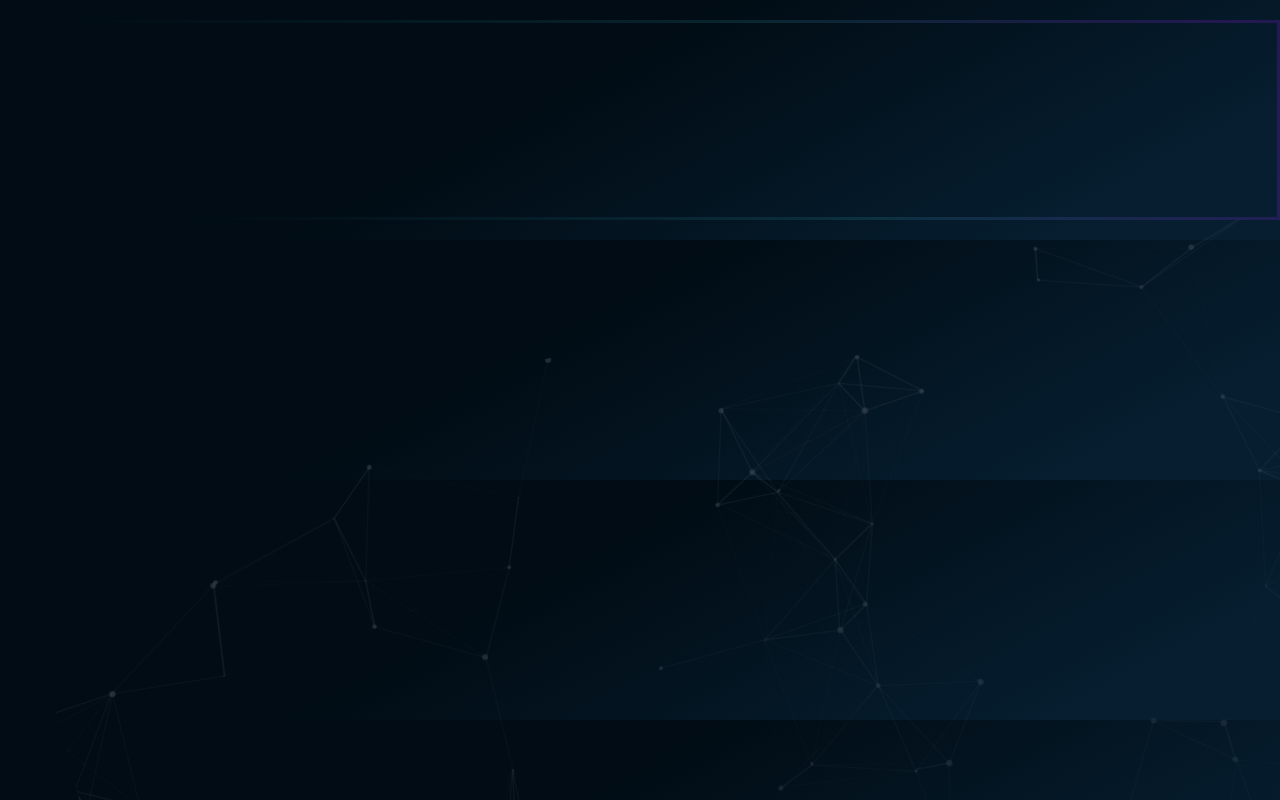
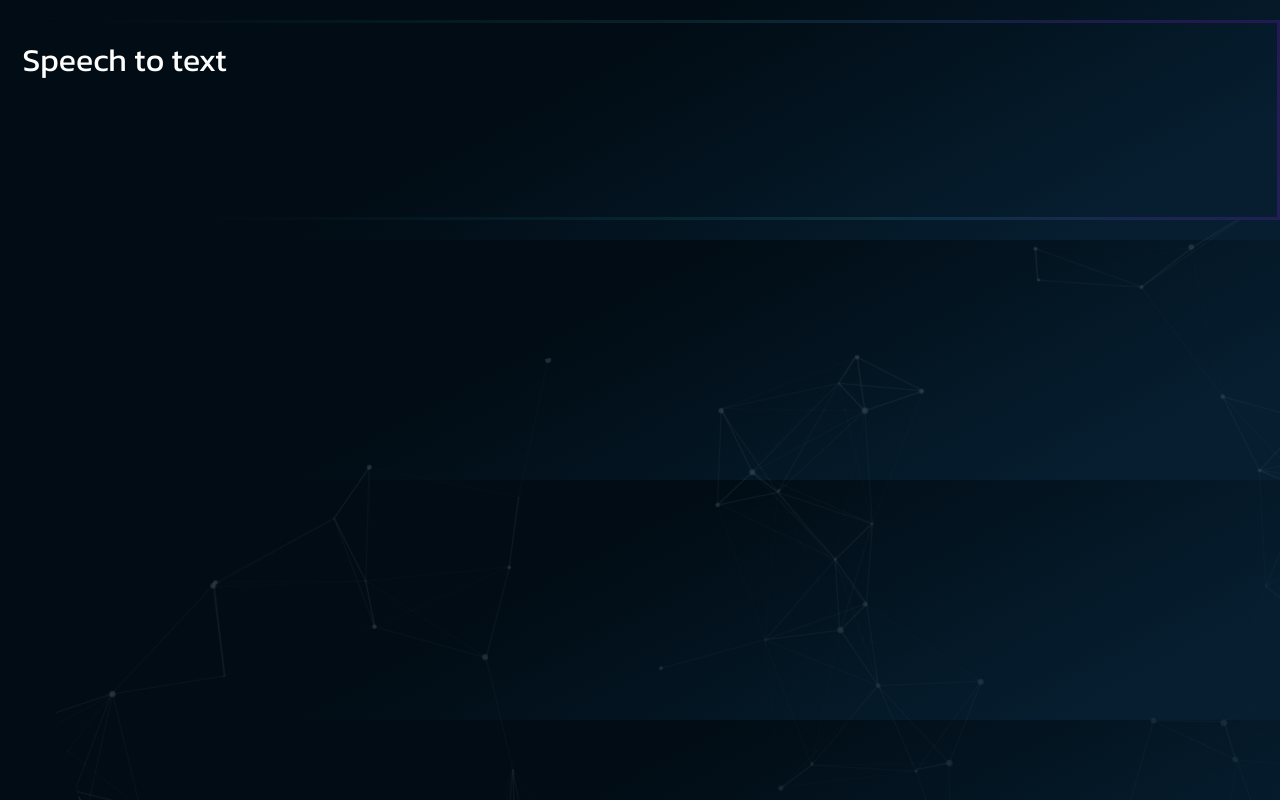
Before and after one commit to leestanley/liquid-hacks-22, a Next.js app: page /components/ingame/speechdisplay in a window 1280 px wide. Built offline with nearby package versions, Linux system fonts and the light colour scheme.

Commit message:
Add speech dectection

```diff
--- a/package.json
+++ b/package.json
@@ -26,7 +26,9 @@
     "react": "18.2.0",
     "react-charts": "^2.0.0-beta.7",
     "react-dom": "18.2.0",
+    "react-speech-recognition": "^3.10.0",
     "react-webcam": "^7.0.1",
+    "regenerator-runtime": "^0.13.11",
     "sass": "^1.56.1",
     "three": "^0.147.0",
     "yarn": "^1.22.19",
--- a/pages/_app.js
+++ b/pages/_app.js
@@ -1,6 +1,7 @@
 import React from 'react';
 import { Kanit } from '@next/font/google';
 import UserContext from '../contexts/UserContext';
+import 'regenerator-runtime';
 
 import '../styles/globals.css';
 
--- a/pages/components/ingame/heartdisplay.jsx
+++ b/pages/components/ingame/heartdisplay.jsx
@@ -1,6 +1,7 @@
 import React from 'react';
 import HeartIcon from './assets/heart.svg';
 import { Chart } from 'react-charts';
+React.useLayoutEffect = React.useEffect;
 
 import styles from '../../../styles/components/ingame/HeartDisplay.module.scss';
 
--- a/pages/components/ingame/speechdisplay.jsx
+++ b/pages/components/ingame/speechdisplay.jsx
@@ -1,11 +1,34 @@
 import React from 'react';
+import SpeechRecognition, {
+  useSpeechRecognition,
+} from "react-speech-recognition";
 
 import styles from '../../../styles/components/ingame/SpeechDisplay.module.scss';
 
 const SpeechDisplay = (props) => {
 
+  const { transcript, resetTranscript } = useSpeechRecognition();
+
+  React.useEffect(() => {
+    if (transcript.length > 300) {
+      resetTranscript();
+    }
+  }, [transcript])
+
+  React.useEffect(() => {
+    SpeechRecognition.startListening({
+      continuous: true,
+    });
+  }, []);
+
   return (
     <div className={styles.container}>
+      <div className={styles.header}>
+        <h2>Speech to text</h2>
+      </div>
+      <div className={styles.transcripts}>
+        {transcript}
+      </div>
     </div>
   );
 }
--- a/styles/components/ingame/SpeechDisplay.module.scss
+++ b/styles/components/ingame/SpeechDisplay.module.scss
@@ -3,6 +3,7 @@
   width: 100%;
   height: 200px;
   margin: 20px 0;
+  padding: 1rem 1.4rem;
   position: relative;
 }
 
@@ -20,3 +21,16 @@
   -webkit-mask-composite: xor;
           mask-composite: exclude;
 }
+
+
+.header {
+  h2 {
+    font-weight: 400;
+    margin: 0;
+    font-size: 2rem;
+  }
+}
+
+.transcript {
+  font-weight: 300;
+}
```
Also changed, not shown: 1 other file (tests, documents, lock files or other folders).
